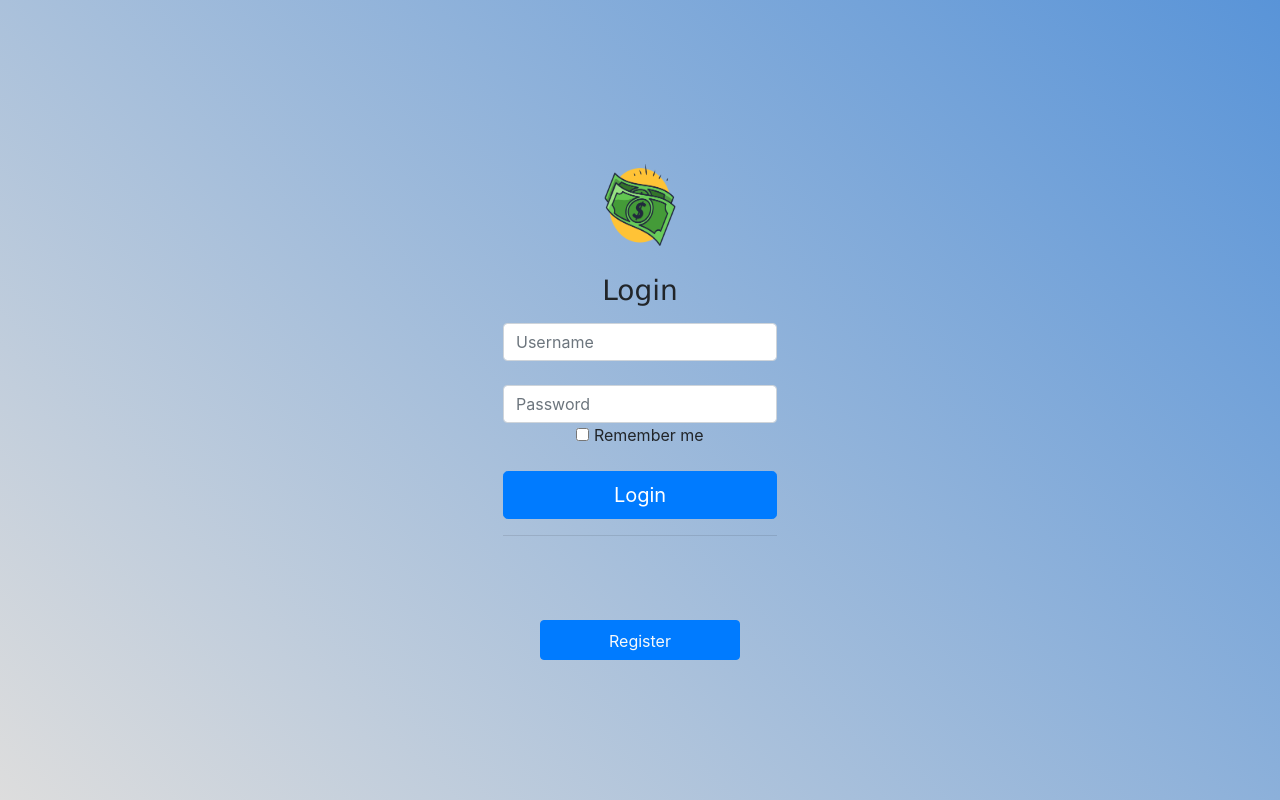
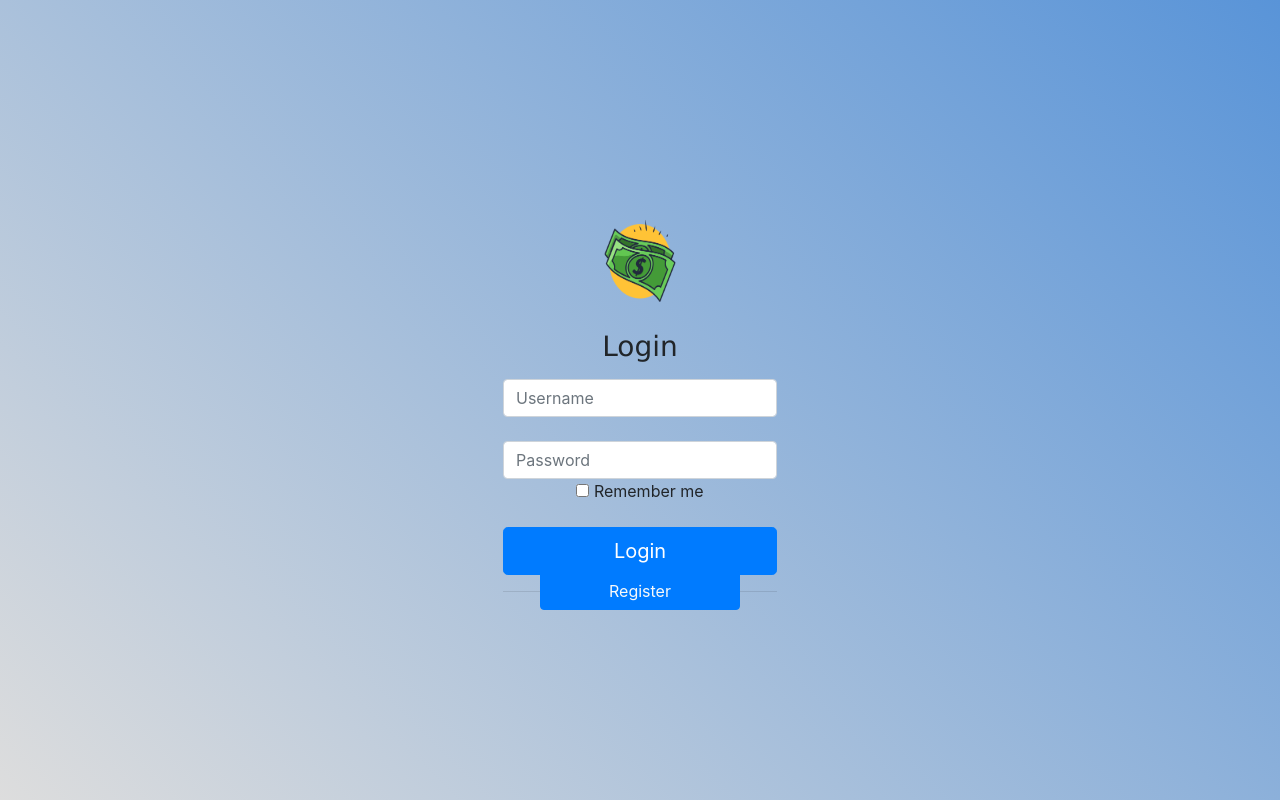
Before and after one commit to Jdalarmi/Money_Undercontrol, a Django app: page /user/user_finance in a window 1280 px wide. Run offline with Django 5.2, Linux system fonts and the light colour scheme; some libraries are stand-ins or nearby versions.

Commit message:
:books: doc: Atualizado html

```diff
--- a/expensewebsite/templates/user_finance.html
+++ b/expensewebsite/templates/user_finance.html
@@ -40,9 +40,8 @@
       </div>
       <button class="btn btn-lg btn-primary btn-block" type="submit">Login</button>
       <hr>
-      <br>
-      <p class="mt-5 mb-3 text-muted">&copy; 2022-2023</p>
+      {% comment %} <p class="mt-5 mb-3 text-muted">&copy; 2022-2023</p> {% endcomment %}
     </form>
-    <a class="btn btn-primary pt-2 pl-1 pr-1 text-light" style="position:absolute;top:620px;width:200px"  href="{% url "register-user-finance" %}"> Register </a>
+    <a class="btn btn-primary pt-2 pl-1 pr-1 text-light" style="position:absolute;top:570px;width:200px"  href="{% url "register-user-finance" %}"> Register </a>
     </body>
 </html>
```
